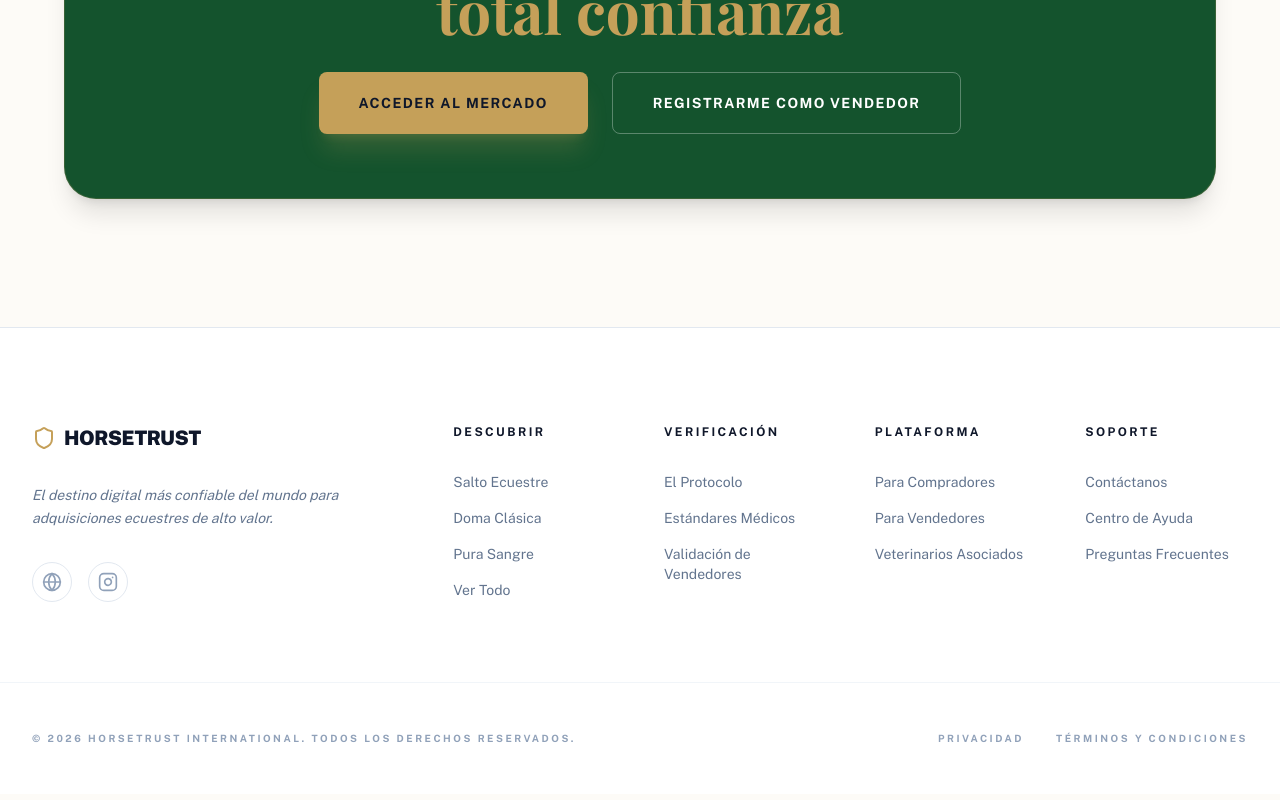
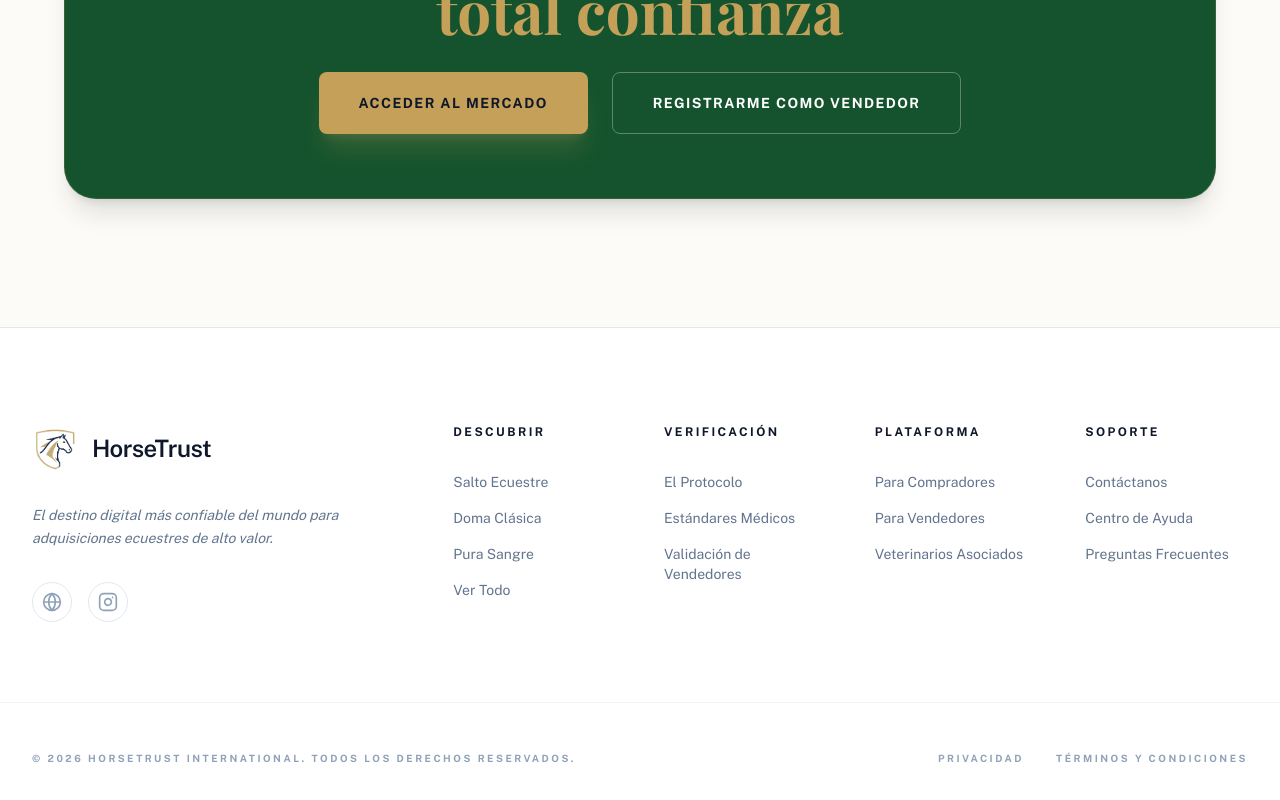
Before and after one commit to No-Country-simulation/S02-26-Equipo-33-Web-App, a Next.js app in the folder client/: page / in a window 1280 px wide. Shown: the part 2409-3209 px from the top of the page. Built offline with nearby package versions, Linux system fonts and the light colour scheme; no server answers; a web font is replaced by a local one.

Commit message:
style: actualizar footer con nueva estructura de logo

```diff
--- a/client/component/layout/Footer.tsx
+++ b/client/component/layout/Footer.tsx
@@ -1,21 +1,33 @@
 import Link from 'next/link';
-import { Shield, Globe, Instagram } from 'lucide-react';
+import Image from 'next/image';
+import { Globe, Instagram } from 'lucide-react';
 
 export default function Footer() {
   return (
     <footer className="bg-white dark:bg-equestrian-navy border-t border-slate-200 dark:border-slate-800 pt-24 pb-12">
       <div className="max-w-7xl mx-auto px-4 sm:px-6 lg:px-8 grid grid-cols-2 md:grid-cols-4 lg:grid-cols-6 gap-12 mb-20">
 
-        {/* Logo y Descripción */}
+       {/* Logo y Descripción */}
         <div className="col-span-2">
-          <div className="flex items-center gap-2 mb-8">
-            <div className="text-equestrian-gold">
-              <Shield className="w-6 h-6" />
-            </div>
-            <span className="text-xl font-black tracking-tight text-equestrian-navy dark:text-white uppercase font-display">
-              HorseTrust
-            </span>
+          {/* Bloque del Logo modificado */}
+          <div className="mb-8">
+            <Link href="/" className="flex items-center gap-3 group">
+              {/* 1. El Ícono solo */}
+              <Image
+                src="/img/logo-icon.png" // <-- Asegurate de que este archivo exista
+                alt="HorseTrust Escudo"
+                width={48} // Un tamaño cuadradito para el ícono
+                height={48}
+                className="object-contain group-hover:scale-105 transition-transform"
+              />
+              {/* 2. El Texto escrito en código con la misma tipografía */}
+              <span className="text-2xl font-semibold tracking-tight text-equestrian-navy dark:text-white font-display">
+                HorseTrust
+              </span>
+            </Link>
           </div>
+          {/* Fin del bloque del logo */}
+
           <p className="text-slate-500 dark:text-slate-400 text-sm max-w-xs leading-relaxed mb-8 italic">
             El destino digital más confiable del mundo para adquisiciones ecuestres de alto valor.
           </p>
```
